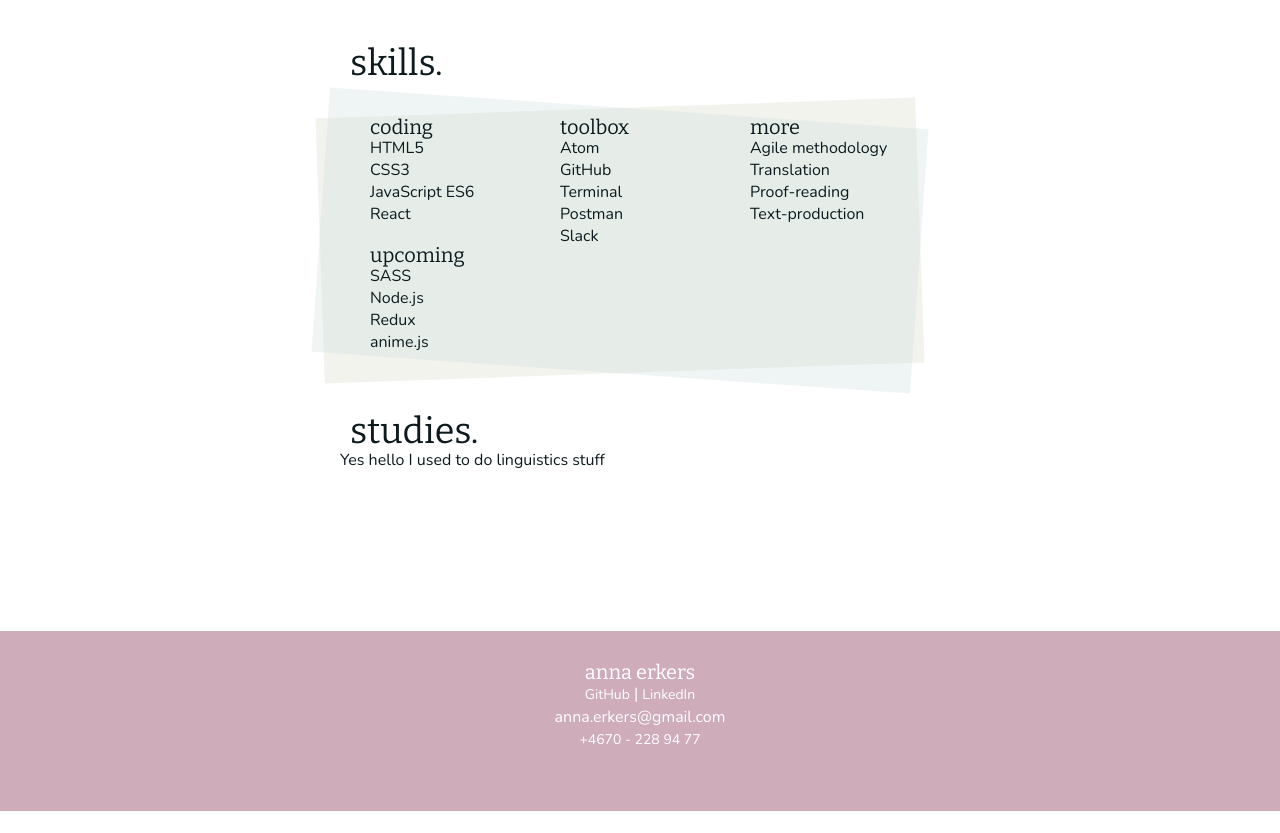
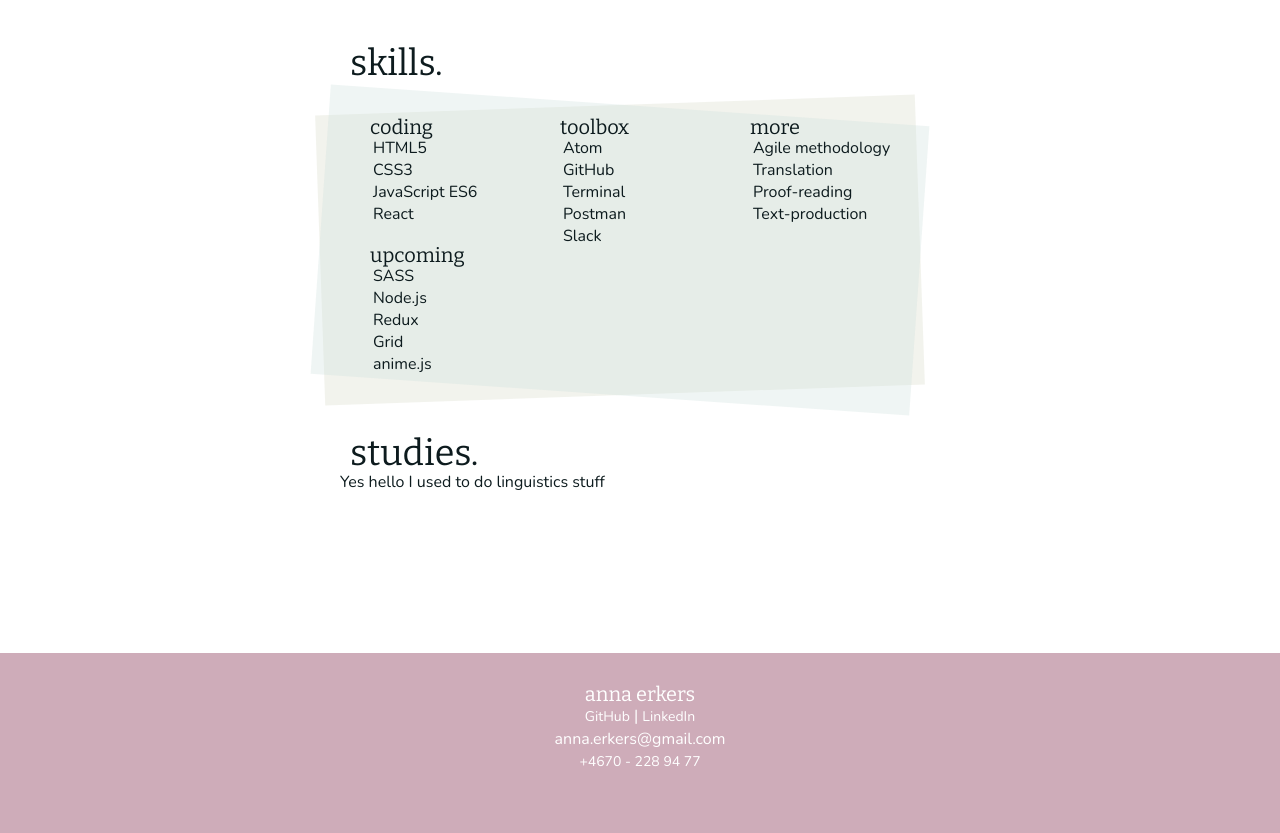
Before and after one commit to Hilwynn/personal-portfolio-technigo, a React (Create React App) app: page / in a window 1280 px wide. Shown: the part 1580-2413 px from the top of the page. Before the commit the page ends 2391 px from the top, so only its background shows below. Built offline with nearby package versions, Linux system fonts and the light colour scheme.

Commit message:
Added some content and adjusted css accordingly

```diff
--- a/src/Pages/LandingPage/index.js
+++ b/src/Pages/LandingPage/index.js
@@ -138,6 +138,7 @@ class LandingPage extends Component {
                 <li>SASS</li>
                 <li>Node.js</li>
                 <li>Redux</li>
+                <li>Grid</li>
                 <li>anime.js</li>
               </ul>
             </div>
--- a/src/Pages/LandingPage/style.css
+++ b/src/Pages/LandingPage/style.css
@@ -141,10 +141,14 @@
   width: 33.33%;
 }
 
+.skill-list li {
+  padding-left: .3rem;
+}
+
 .skills-background-bottom,
 .skills-background-top {
   bottom: 0;
-  height: 26.5rem;
+  height: 29rem;
   position: absolute;
   left: -2rem;
   width: 60rem;
```
